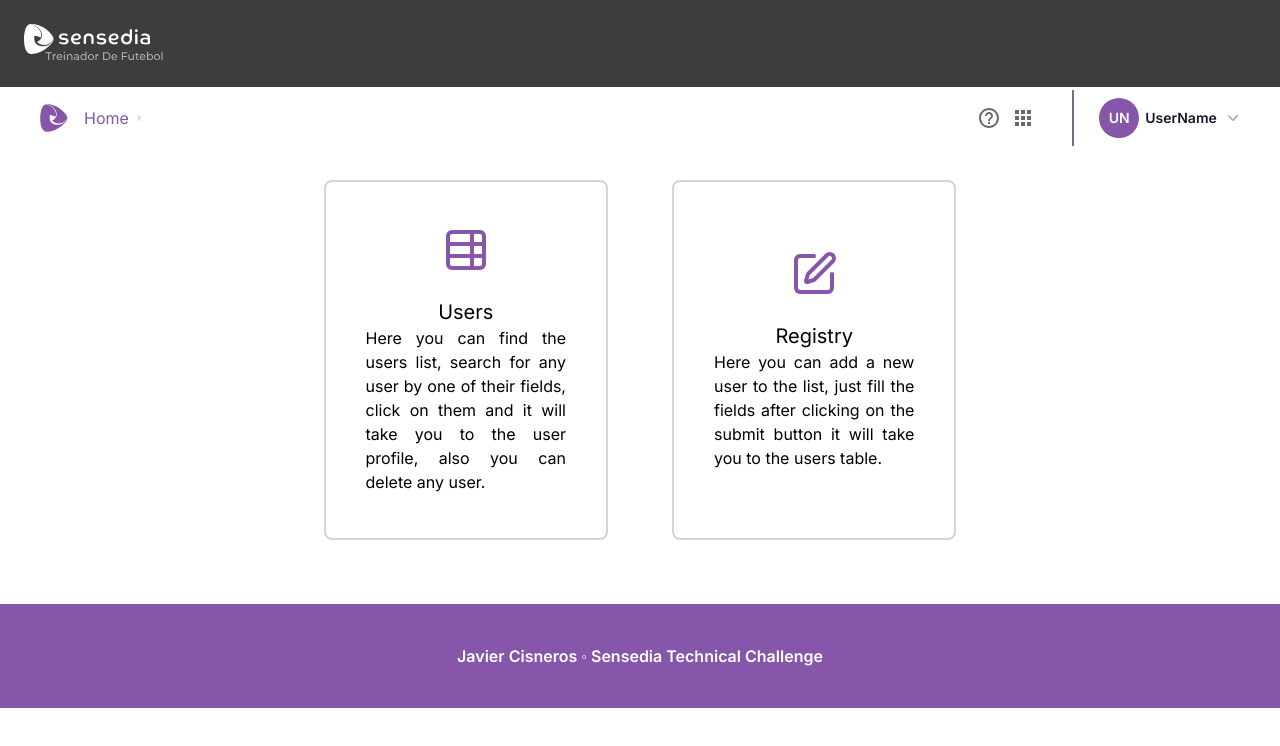
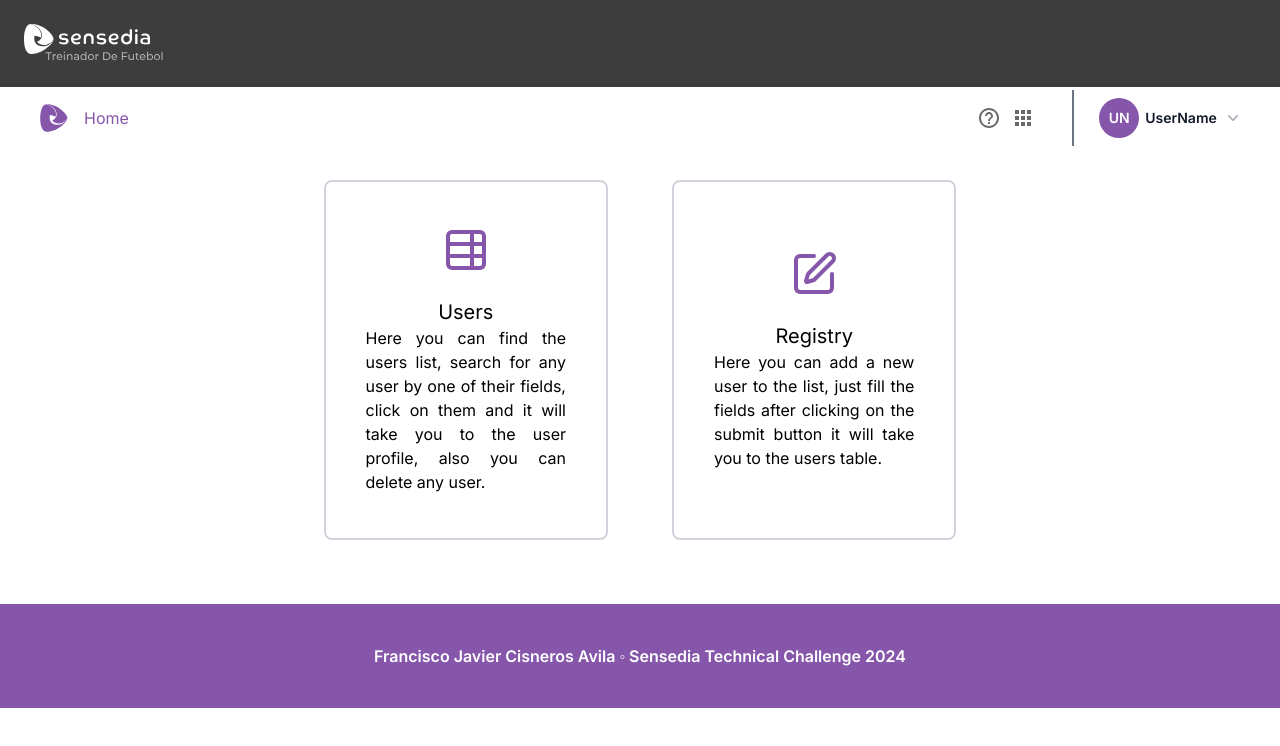
Before and after one commit to JavierCisneros/sensedia_challengue, a Next.js app: page / in a window 1280 px wide. Shown: the top 746 px of the page. Built offline with nearby package versions, Linux system fonts and the light colour scheme.

Commit message:
breadcrumb updated

```diff
--- a/src/components/BreadCrumb.tsx
+++ b/src/components/BreadCrumb.tsx
@@ -6,35 +6,11 @@ import Link from "next/link";
 export default function BreadCrumb() {
   const pathname = usePathname();
 
-  // Split pathname into segments and filter out empty segments
   const segments = pathname.split("/").filter((segment) => segment);
-
-  // Determine if we're on the home page
-  const isHomePage = pathname === "/";
 
   return (
     <nav aria-label="Breadcrumb" className="px-4">
       <ol className="flex items-center space-x-2">
-        {isHomePage ? (
-          <>
-            <li>
-              <span className="text-purple_sensedia">Home</span>
-            </li>
-            <svg
-              width="5"
-              height="6"
-              viewBox="0 0 5 6"
-              fill="none"
-              xmlns="http://www.w3.org/2000/svg"
-            >
-              <path
-                d="M4.25115 2.27942C4.65999 2.67282 4.65999 3.32718 4.25115 3.72058L2.19338 5.70068C1.55807 6.312 0.5 5.86176 0.5 4.9801L0.5 1.0199C0.5 0.138242 1.55807 -0.311997 2.19338 0.299324L4.25115 2.27942Z"
-                fill="#E2E2E2"
-              />
-            </svg>
-          </>
-        ) : (
-          <>
         <li>
           <Link href="/" className="text-purple_sensedia">
             Home
@@ -69,8 +45,6 @@ export default function BreadCrumb() {
             </li>
           );
         })}
-          </>
-        )}
       </ol>
     </nav>
   );
--- a/src/components/Footer.tsx
+++ b/src/components/Footer.tsx
@@ -3,7 +3,9 @@ export default function Footer() {
     <>
       <footer>
         <div className="flex justify-center py-10 bg-purple_sensedia mt-16 text-white font-semibold">
-          <p>Javier Cisneros ◦ Sensedia Technical Challenge </p>
+          <p>
+            Francisco Javier Cisneros Avila ◦ Sensedia Technical Challenge 2024{" "}
+          </p>
         </div>
       </footer>
     </>
```
Lines whose indentation alone changed are shown as unchanged.
